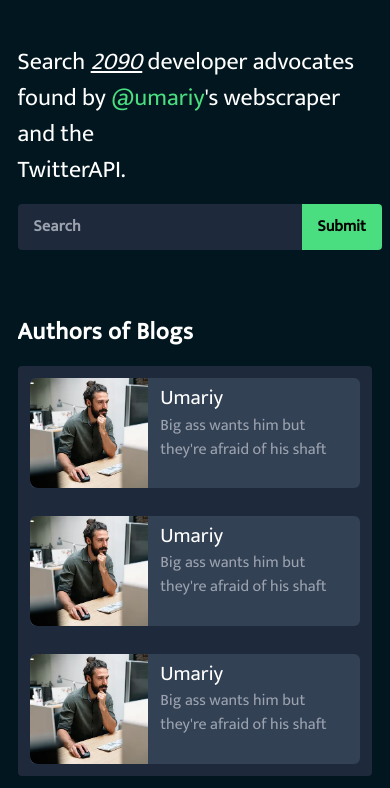
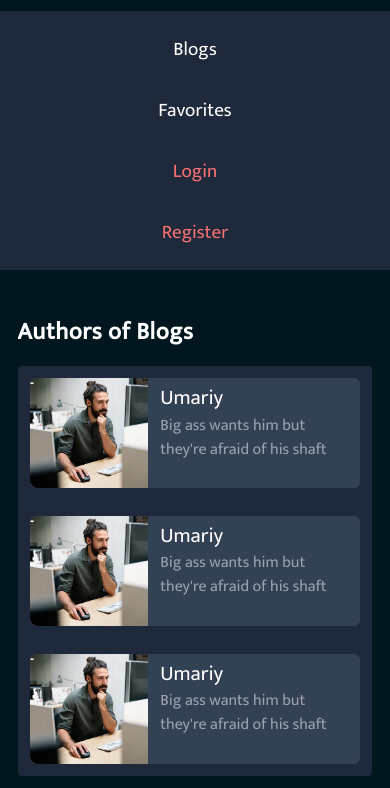
Before and after one commit to UnknowMilitian/front-end-for-blog, a plain HTML site: page index.html in a window 390 px wide. Both pictures are taken after a click on the picture 362 px from the left and 34 px from the top of the page. Shown: the part 56-844 px from the top of the page. Drawn offline with Linux system fonts and the light colour scheme.

Commit message:
Completed responsive header

```diff
--- a/assets/css/style.css
+++ b/assets/css/style.css
@@ -39,6 +39,18 @@ header nav ul li {
 header nav ul.ul li:hover {
   color: var(--text-green);
 }
+
+nav.nav-mobile {
+  opacity: 0;
+  visibility: hidden;
+  transition: all 0.3s ease-in-out;
+}
+
+nav.nav-mobile.show {
+  opacity: 1;
+  visibility: visible;
+}
+
 /* /Header */
 
 /* Blog Cards */
--- a/assets/js/script.js
+++ b/assets/js/script.js
@@ -6,3 +6,16 @@ window.addEventListener("scroll", function () {
     header.classList.remove("scrolled");
   }
 });
+
+// Navbar Section
+const bar = document.querySelector(".bar");
+const navMobile = document.querySelector(".nav-mobile");
+
+// Toggle and close navigation menu
+document.addEventListener("click", (event) => {
+  if (bar.contains(event.target)) {
+    navMobile.classList.toggle("show");
+  } else if (!navMobile.contains(event.target)) {
+    navMobile.classList.remove("show");
+  }
+});
--- a/index.html
+++ b/index.html
@@ -44,6 +44,16 @@
         >
           <li><a href="">Login</a></li>
           <li><a href="">Register</a></li>
+        </ul>
+      </nav>
+      <nav
+        class="nav-mobile bg-slate-800 absolute w-[100%] left-0 right-0 top-[4.2rem] text-white text-[1.2rem]"
+      >
+        <ul class="flex flex-col gap-[2rem] items-center my-[1.5rem]">
+          <li class="hover:text-green-300"><a href="">Blogs</a></li>
+          <li class="hover:text-green-300"><a href="">Favorites</a></li>
+          <li class="text-red-400"><a href="">Login</a></li>
+          <li class="text-red-400"><a href="">Register</a></li>
         </ul>
       </nav>
     </header>
@@ -197,7 +207,7 @@
                     10
                     <img
                       src="./assets/images/eye.svg"
-                      class="w-[1.5rem] ml-[0.5rem]"
+                      class="w-[1.2rem] ml-[0.5rem]"
                       alt=""
                     />
                   </span>
@@ -275,7 +285,7 @@
                     10
                     <img
                       src="./assets/images/eye.svg"
-                      class="w-[1.5rem] ml-[0.5rem]"
+                      class="w-[1.2rem] ml-[0.5rem]"
                       alt=""
                     />
                   </span>
@@ -353,7 +363,7 @@
                     10
                     <img
                       src="./assets/images/eye.svg"
-                      class="w-[1.5rem] ml-[0.5rem]"
+                      class="w-[1.2rem] ml-[0.5rem]"
                       alt=""
                     />
                   </span>
```
